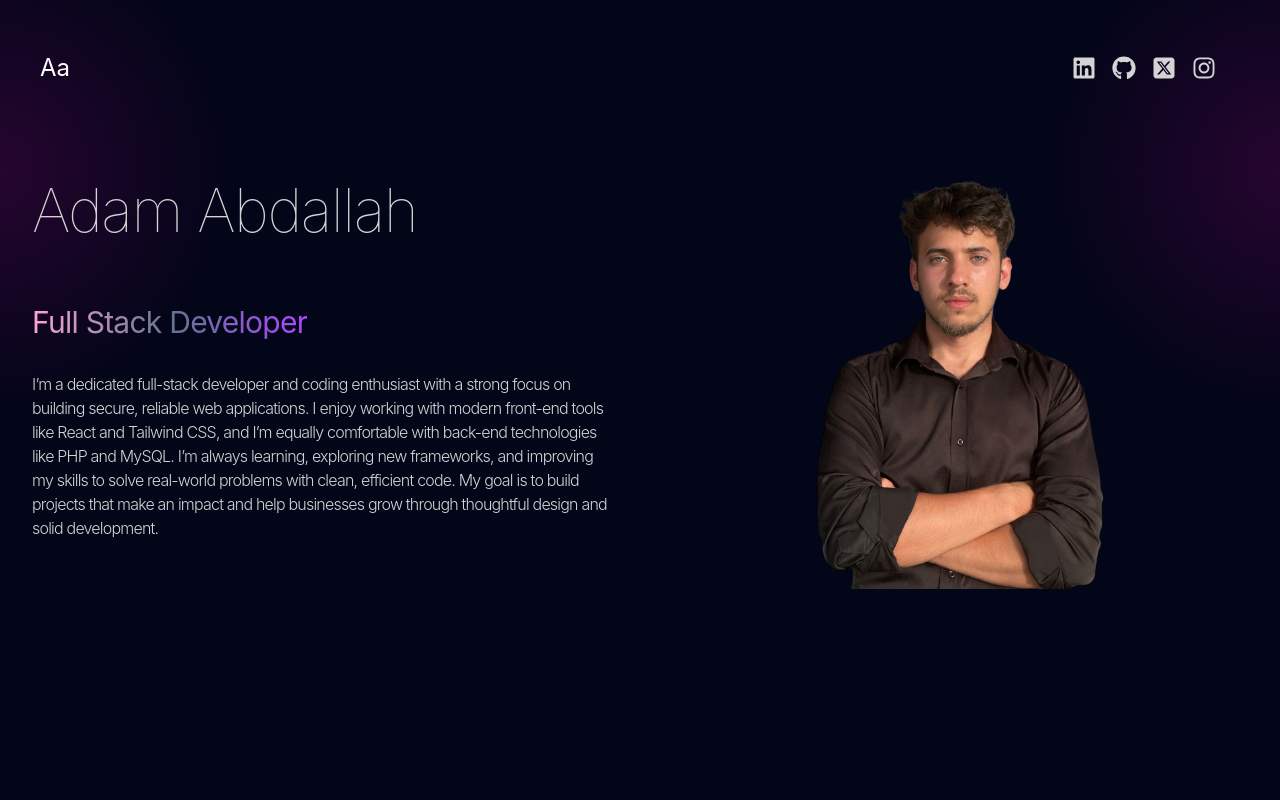
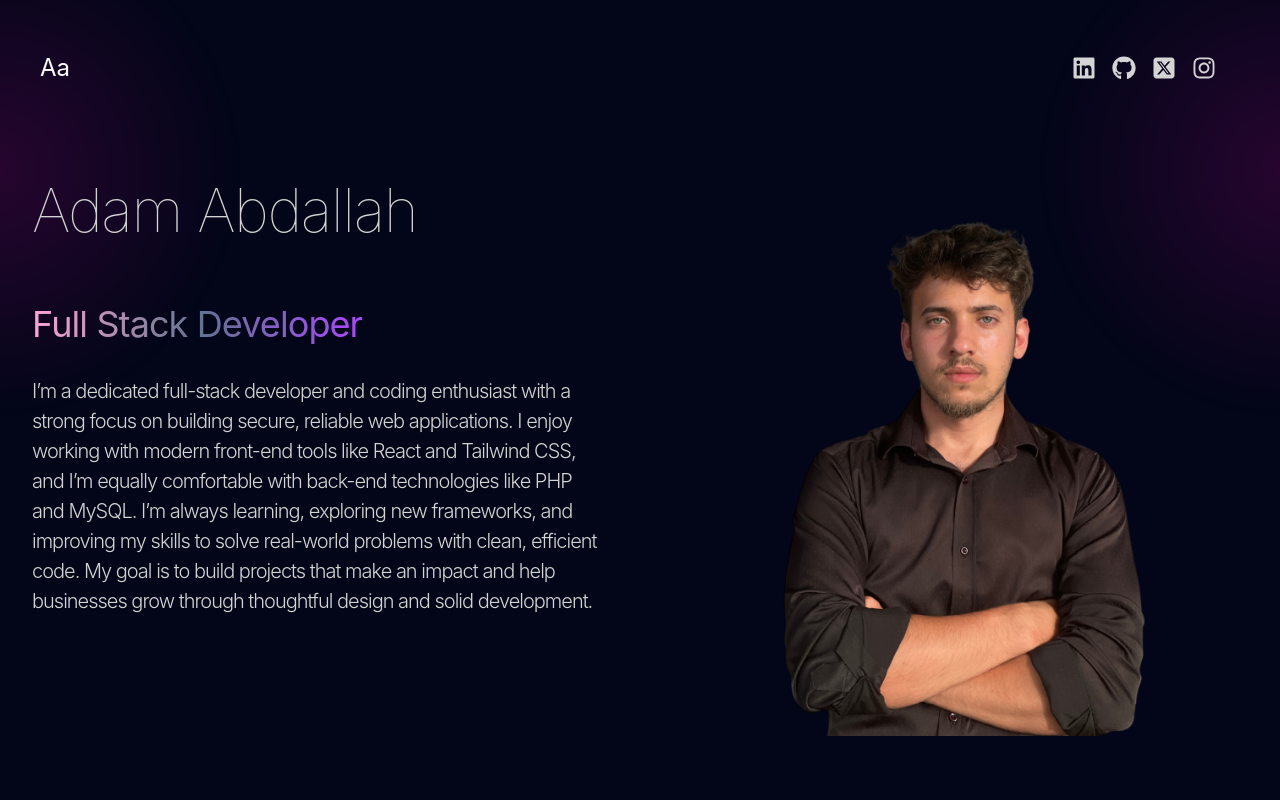
Before and after one commit to AdamAbdallah1/adam-portfolio, a React (Vite) app: page / in a window 1280 px wide. Shown: the top 800 px of the page. Built offline with nearby package versions, Linux system fonts and the light colour scheme.

Commit message:
Styling size

```diff
--- a/src/components/Hero.jsx
+++ b/src/components/Hero.jsx
@@ -27,12 +27,12 @@ function Hero() {
                     variants={container(0.5)}
                     initial="hidden"
                     animate="visible"
-                    className='bg-gradient-to-r from-pink-300 via-slate-500 to bg-purple-500 bg-clip-text text-3xl tracking-tight text-transparent'>Full Stack Developer</motion.span>
+                    className='bg-gradient-to-r from-pink-300 via-slate-500 to bg-purple-500 bg-clip-text text-3xl lg:text-4xl tracking-tight text-transparent'>Full Stack Developer</motion.span>
                     <motion.p
                     variants={container(1)}
                     initial="hidden"
                     animate="visible"
-                    className='my-2 max-w-xl py-6 font-light tracking-tighter'>{HERO_CONTENT}</motion.p>
+                    className='text-[20px] my-2 max-w-xl py-6 font-light tracking-tighter'>{HERO_CONTENT}</motion.p>
                 </div>
             </div>
             <div className='w-full lg:w-1/2 lg:p-8'>
@@ -41,7 +41,7 @@ function Hero() {
                     initial={{x: 100, opacity: 0}}
                     animate={{x: 0, opacity: 1}}
                     transition={{duration: 1, delay: 1.2}}
-                    className='lg:w-100 lg:mt-[-225px]  w-70 mt-[-130px]' src={profilepic} alt="Adam Abdallah Profile Pic" />
+                    className='lg:w-126 lg:mt-[-225px]  w-100 mt-[-130px]' src={profilepic} alt="Adam Abdallah Profile Pic" />
                 </div>
             </div>
         </div>
```
